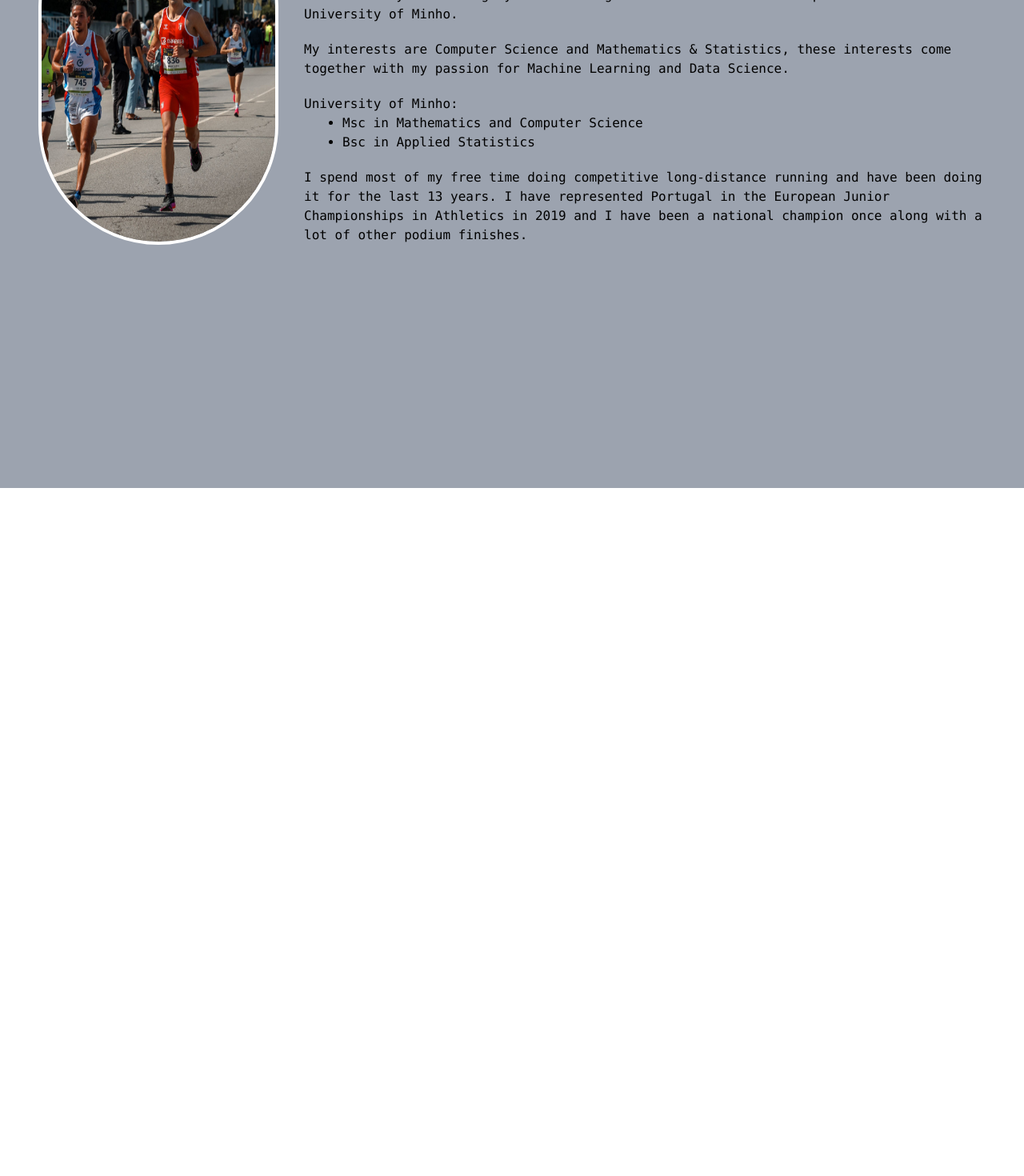
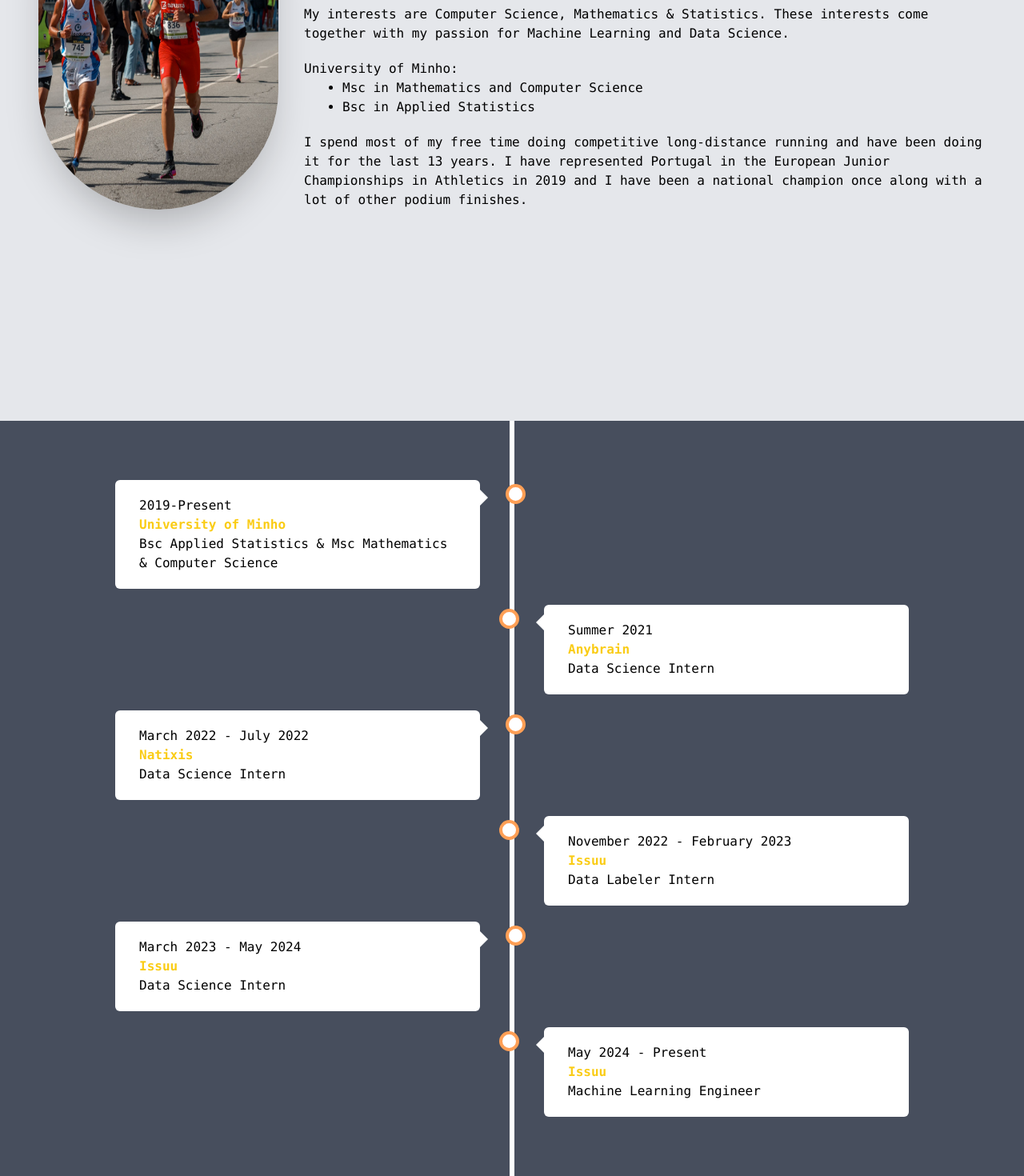
Before and after one commit to diogofrosario/diogofrosario.github.io, a Next.js app: page / in a window 1280 px wide. Shown: the part 1074-2544 px from the top of the page at 80% size. Before the commit the page ends 1684 px from the top, so only its background shows below. Built offline with nearby package versions, Linux system fonts and the light colour scheme.

Commit message:
added timeline

```diff
--- a/package.json
+++ b/package.json
@@ -25,7 +25,7 @@
     "eslint": "^8",
     "eslint-config-next": "^0.2.4",
     "postcss": "^8",
-    "tailwindcss": "^2.0.4",
+    "tailwindcss": "^3.4.10",
     "typescript": "^5.5.4"
   }
 }
--- a/src/app/globals.css
+++ b/src/app/globals.css
@@ -75,3 +75,138 @@
   background-color: rgb(var(--background-end-rgb));
   color: rgb(var(--foreground-rgb));
 }
+
+* {
+  box-sizing: border-box;
+}
+
+/* Set a background color */
+body {
+  background-color: #474e5d;
+  font-family: Helvetica, sans-serif;
+}
+
+/* The actual timeline (the vertical ruler) */
+.timeline {
+  position: relative;
+  max-width: 1200px;
+  margin: 0 auto;
+}
+
+/* The actual timeline (the vertical ruler) */
+.timeline::after {
+  content: '';
+  position: absolute;
+  width: 6px;
+  background-color: white;
+  top: 0;
+  bottom: 0;
+  left: 50%;
+  margin-left: -3px;
+}
+
+/* Container around content */
+.container {
+  padding: 10px 40px;
+  position: relative;
+  background-color: inherit;
+  width: 50%;
+}
+
+/* The circles on the timeline */
+.container::after {
+  content: '';
+  position: absolute;
+  width: 25px;
+  height: 25px;
+  right: -17px;
+  background-color: white;
+  border: 4px solid #FF9F55;
+  top: 15px;
+  border-radius: 50%;
+  z-index: 1;
+}
+
+/* Place the container to the left */
+.left {
+  left: 0;
+}
+
+/* Place the container to the right */
+.right {
+  left: 50%;
+}
+
+/* Add arrows to the left container (pointing right) */
+.left::before {
+  content: " ";
+  height: 0;
+  position: absolute;
+  top: 22px;
+  width: 0;
+  z-index: 1;
+  right: 30px;
+  border: medium solid white;
+  border-width: 10px 0 10px 10px;
+  border-color: transparent transparent transparent white;
+}
+
+/* Add arrows to the right container (pointing left) */
+.right::before {
+  content: " ";
+  height: 0;
+  position: absolute;
+  top: 22px;
+  width: 0;
+  z-index: 1;
+  left: 30px;
+  border: medium solid white;
+  border-width: 10px 10px 10px 0;
+  border-color: transparent white transparent transparent;
+}
+
+/* Fix the circle for containers on the right side */
+.right::after {
+  left: -16px;
+}
+
+/* The actual content */
+.content {
+  padding: 20px 30px;
+  background-color: white;
+  position: relative;
+  border-radius: 6px;
+}
+
+/* Media queries - Responsive timeline on screens less than 600px wide */
+@media screen and (max-width: 600px) {
+/* Place the timelime to the left */
+  .timeline::after {
+    left: 31px;
+  }
+
+/* Full-width containers */
+  .container {
+    width: 100%;
+    padding-left: 70px;
+    padding-right: 25px;
+  }
+
+/* Make sure that all arrows are pointing leftwards */
+  .container::before {
+    left: 60px;
+    border: medium solid white;
+    border-width: 10px 10px 10px 0;
+    border-color: transparent white transparent transparent;
+  }
+
+/* Make sure all circles are at the same spot */
+  .left::after, .right::after {
+    left: 15px;
+  }
+
+/* Make all right containers behave like the left ones */
+  .right {
+    left: 0%;
+  }
+}
--- a/src/app/page.tsx
+++ b/src/app/page.tsx
@@ -1,4 +1,4 @@
-import { About, Header, Intro } from "@/components/Sections";
+import { About, Header, Intro, Timeline } from "@/components/Sections";
 
 export default function Home() {
   return (
@@ -6,6 +6,7 @@
       <Header />
       <Intro />
       <About />
+      <Timeline/>
     </main>
   );
 }
--- a/src/components/Sections.tsx
+++ b/src/components/Sections.tsx
@@ -12,15 +12,15 @@
   };
 
   return (
-    <div className="flex flex-row items-center justify-center h-50 w-full p-4 m-1 text-xl gap-16 font-mono sticky top-1">
+    <div className="flex flex-row items-center justify-center h-50 w-full p-4 text-xl gap-16 font-mono bg-white fixed">
       <div className="header-btns cursor-pointer">
         <a href="#about">About</a>{" "}
       </div>
       <div className="header-btns cursor-pointer">
-        <a href="#skills">Skills</a>{" "}
+        <a href="#timeline">Timeline</a>{" "}
       </div>
       <div className="header-btns cursor-pointer">
-        <a href="#experience">Experience</a>{" "}
+        <a href="#skills">Skills</a>{" "}
       </div>
       <div className="header-btns cursor-pointer">
         <a href="#education">Education</a>{" "}
@@ -76,15 +76,15 @@
 
 export function About() {
   return (
-    <div className="flex flex-col bg-gray-400 h-screen w-full p-2" id="about">
+    <div className="flex flex-col bg-gray-200 h-screen w-full p-2" id="about">
       {/* top part */}
-      <div className="flex flex-row gap-x-8 m-10">
+      <div className="flex flex-row gap-x-8 m-10 pt-10">
         <Image
           src="/running_pic.jpg"
           width={300}
           height={300}
           alt="Picture of the author running"
-          className="rounded-full border-4 border-white"
+          className="rounded-full shadow-2xl"
         />
         <div className="space-y-5">
           <p className="font-bold text-2xl">Diogo Rosário</p>
@@ -98,9 +98,9 @@
             Mathematics and Computer Science at the University of Minho.
           </p>
           <p>
-            My interests are Computer Science and Mathematics & Statistics,
-            these interests come together with my passion for Machine Learning
-            and Data Science.
+            My interests are Computer Science, Mathematics & Statistics. These
+            interests come together with my passion for Machine Learning and
+            Data Science.
           </p>
           <ul className="list-disc">
             {" "}
@@ -109,10 +109,11 @@
             <li className="ml-12">Bsc in Applied Statistics</li>
           </ul>
           <p>
-            I spend most of my free time doing competitive long-distance running and have been doing it for the
-            last 13 years. I have represented Portugal in the European Junior
-            Championships in Athletics in 2019 and I have been a national
-            champion once along with a lot of other podium finishes.
+            I spend most of my free time doing competitive long-distance running
+            and have been doing it for the last 13 years. I have represented
+            Portugal in the European Junior Championships in Athletics in 2019
+            and I have been a national champion once along with a lot of other
+            podium finishes.
           </p>
         </div>
       </div>
@@ -121,3 +122,54 @@
     </div>
   );
 }
+
+export function Timeline() {
+  return (
+    <div className="timeline h-auto w-full p-16" id="timeline">
+      <div className="container left">
+        <div className="content">
+          <h2>2019-Present</h2>
+          <h3 className="text-yellow-400 font-bold">University of Minho</h3>
+          <p>Bsc Applied Statistics & Msc Mathematics & Computer Science</p>
+        </div>
+      </div>
+      <div className="container right">
+        <div className="content">
+          <h2>Summer 2021</h2>
+          <h3 className="text-yellow-400 font-bold">Anybrain</h3>
+          <p>Data Science Intern</p>
+        </div>
+      </div>
+      <div className="container left">
+        <div className="content">
+          <h2>March 2022 - July 2022</h2>
+          <h3 className="text-yellow-400 font-bold">Natixis</h3>
+          <p>Data Science Intern</p>
+        </div>
+      </div>
+      <div className="container right">
+        <div className="content">
+          <h2>November 2022 - February 2023</h2>
+          <h3 className="text-yellow-400 font-bold">Issuu</h3>
+          <p>Data Labeler Intern</p>
+        </div>
+      </div>
+      <div className="container left">
+        <div className="content">
+          <h2>March 2023 - May 2024</h2>
+          <h3 className="text-yellow-400 font-bold">Issuu</h3>
+          <p>Data Science Intern</p>
+        </div>
+      </div>
+      <div className="container right">
+        <div className="content">
+          <h2>May 2024 - Present</h2>
+          <h3 className="text-yellow-400 font-bold">Issuu</h3>
+          <p>Machine Learning Engineer</p>
+        </div>
+      </div>
+    </div>
+  );
+}
+
+export function Skills() {}
--- a/tailwind.config.js
+++ b/tailwind.config.js
@@ -1,10 +1,11 @@
+
 module.exports = {
   content: [
     "./src/pages/**/*.{js,ts,jsx,tsx,mdx}",
     "./src/components/**/*.{js,ts,jsx,tsx,mdx}",
     "./src/app/**/*.{js,ts,jsx,tsx,mdx}",
   ],
-  purge: [],
+  // purge: [],
   darkMode: false, // or 'media' or 'class'
   theme: {
     extend: {},
--- a/tailwind.config.ts
+++ b/tailwind.config.ts
@@ -1,19 +1,20 @@
+// import { Config } from "tailwindcss";
 
-const config: any = {
-  content: [
-    "./src/pages/**/*.{js,ts,jsx,tsx,mdx}",
-    "./src/components/**/*.{js,ts,jsx,tsx,mdx}",
-    "./src/app/**/*.{js,ts,jsx,tsx,mdx}",
-  ],
-  theme: {
-    extend: {
-      backgroundImage: {
-        "gradient-radial": "radial-gradient(var(--tw-gradient-stops))",
-        "gradient-conic":
-          "conic-gradient(from 180deg at 50% 50%, var(--tw-gradient-stops))",
-      },
-    },
-  },
-  plugins: [],
-};
-export default config;
+// const config= {
+//   content: [
+//     "./src/pages/**/*.{js,ts,jsx,tsx,mdx}",
+//     "./src/components/**/*.{js,ts,jsx,tsx,mdx}",
+//     "./src/app/**/*.{js,ts,jsx,tsx,mdx}",
+//   ],
+//   theme: {
+//     extend: {
+//       backgroundImage: {
+//         "gradient-radial": "radial-gradient(var(--tw-gradient-stops))",
+//         "gradient-conic":
+//           "conic-gradient(from 180deg at 50% 50%, var(--tw-gradient-stops))",
+//       },
+//     },
+//   },
+//   plugins: [],
+// };
+// export default config;
```
Also changed, not shown: 1 other file (tests, documents, lock files or other folders).
